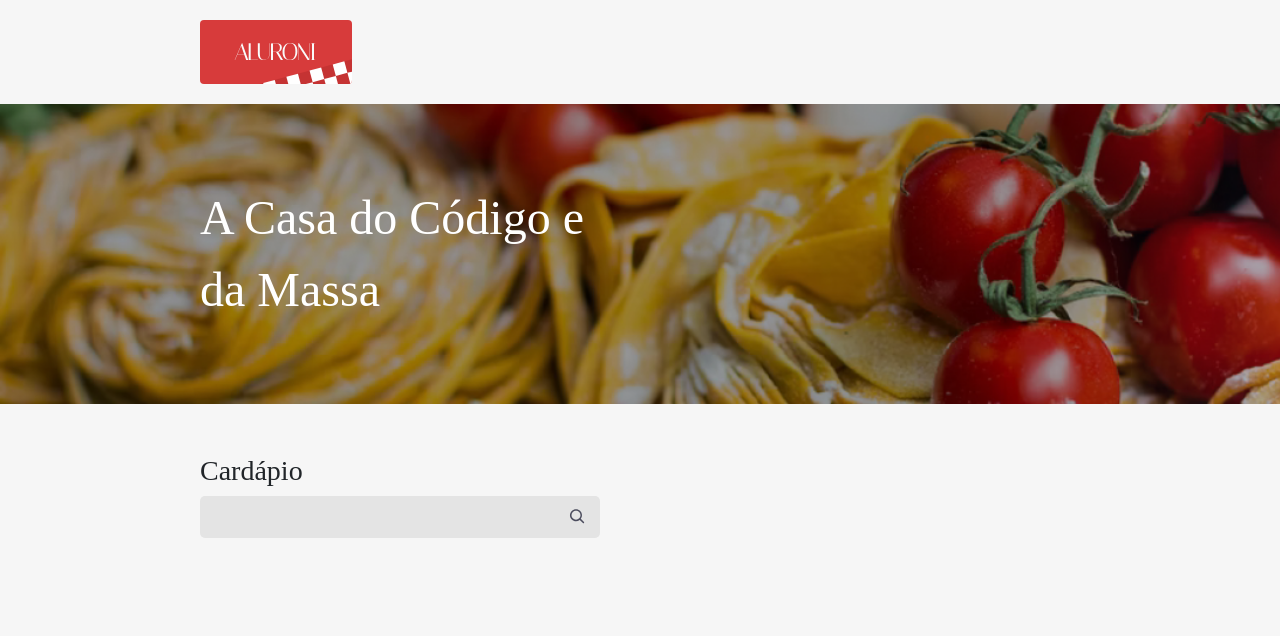
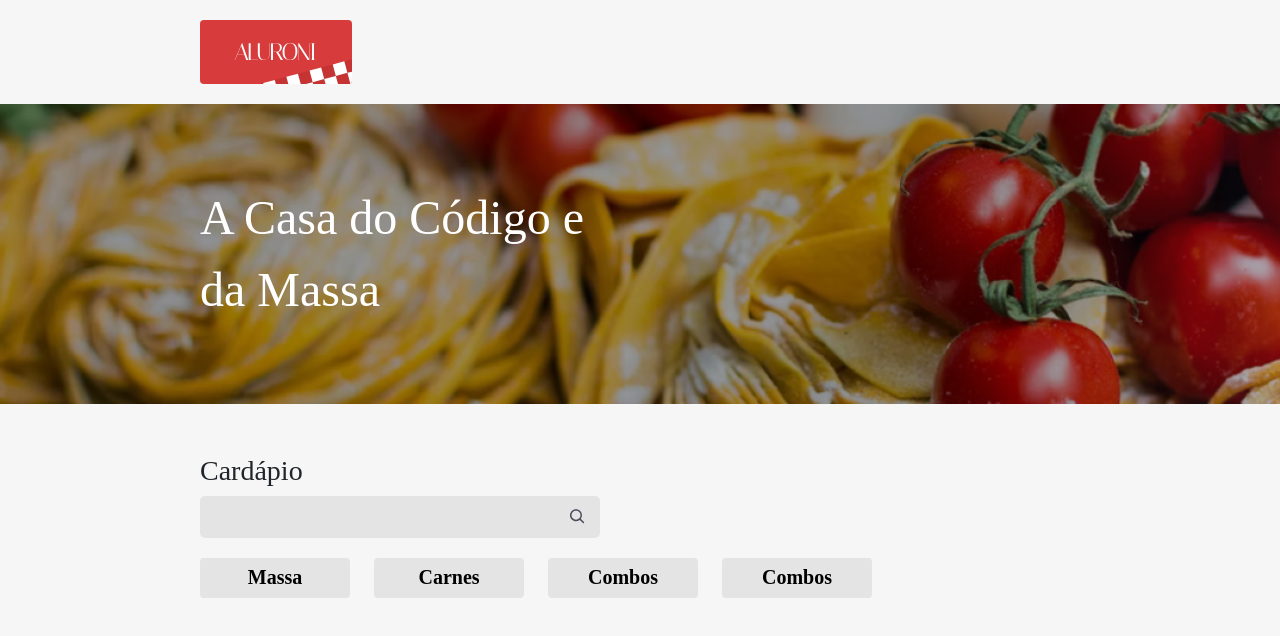
Before and after one commit to MarceloALMoreira/aluroni-react-typescript, a React (Vite) app: page / in a window 1280 px wide. Shown: the top 636 px of the page. Built offline with nearby package versions, Linux system fonts and the light colour scheme; a web font is replaced by a local one.

Commit message:
feat: criando filtros

```diff
--- a/src/pages/Cardapio/Cardapio.module.scss
+++ b/src/pages/Cardapio/Cardapio.module.scss
@@ -66,4 +66,13 @@
         font-size: 3rem;
         margin-bottom: 30px;
     }
+
+    &__filters {
+        align-items: center;
+        display: flex;
+        flex-wrap: wrap;
+        justify-content: space-between;
+        margin-bottom: 30px;
+        width: 100%;
+    }
 }
--- /dev/null
+++ b/src/pages/Cardapio/Filtros/Filtros.module.scss
@@ -0,0 +1,30 @@
+@import '../../../styles/variaveis';
+
+.filtros {
+    display: flex;
+    gap: 24px;
+    flex-wrap: wrap;
+    margin: 20px 0;
+
+    &__filtro {
+        align-items: center;
+        background-color: $grey;
+        border: none;
+        border-radius: 4px;
+        display: flex;
+        font-size: 1.25rem;
+        font-weight: bold;
+        height: 40px;
+        justify-content: center;
+        width: 150px;
+
+        &--ativo {
+            background-color: $blue;
+            color: white;
+        }
+
+        &:hover {
+            cursor: pointer;
+        }
+    }
+}
--- /dev/null
+++ b/src/pages/Cardapio/Filtros/filtros.json
@@ -0,0 +1,18 @@
+[
+    {
+        "label": "Massa",
+        "id": 1
+    },
+    {
+        "label": "Carnes",
+        "id": 2
+    },
+    {
+        "label": "Combos",
+        "id": 3
+    },
+    {
+        "label": "Combos",
+        "id": 4
+    }
+]
--- /dev/null
+++ b/src/pages/Cardapio/Filtros/index.tsx
@@ -0,0 +1,19 @@
+import filtros from './filtros.json';
+import styles from './Filtros.module.scss';
+
+type IOpcao = typeof filtros[0]
+
+export default function Filters() {
+    function selectFilters(opcao: IOpcao) {
+
+    }
+    return (
+        <div className={styles.filtros}>
+            {filtros.map((opcao) => (
+                <button className={styles.filtros__filtro} key={opcao.id} onClick={() => selectFilters(opcao)}>
+                    {opcao.label}
+                </button>
+            ))}
+        </div>
+    )
+}
--- a/src/pages/Cardapio/index.tsx
+++ b/src/pages/Cardapio/index.tsx
@@ -2,6 +2,7 @@
 import Buscador from './Buscador';
 import styles from './Cardapio.module.scss';
 import { useState } from 'react';
+import Filters from './Filtros';
 
 export default function Cardapio() {
     const [busca, setBusca] = useState("");
@@ -17,11 +18,10 @@
             </header>
             <section className={styles.cardapio}>
                 <h3 className={styles.carpadio__title}>Cardápio</h3>
-                <Buscador
-                    busca={busca}
-                    setBusca={setBusca}
-
-                    />
+                <Buscador busca={busca} setBusca={setBusca} />
+                <div className={styles.cardapio__filters}>
+                    <Filters />
+                </div>
             </section>
         </main>
     )
```
